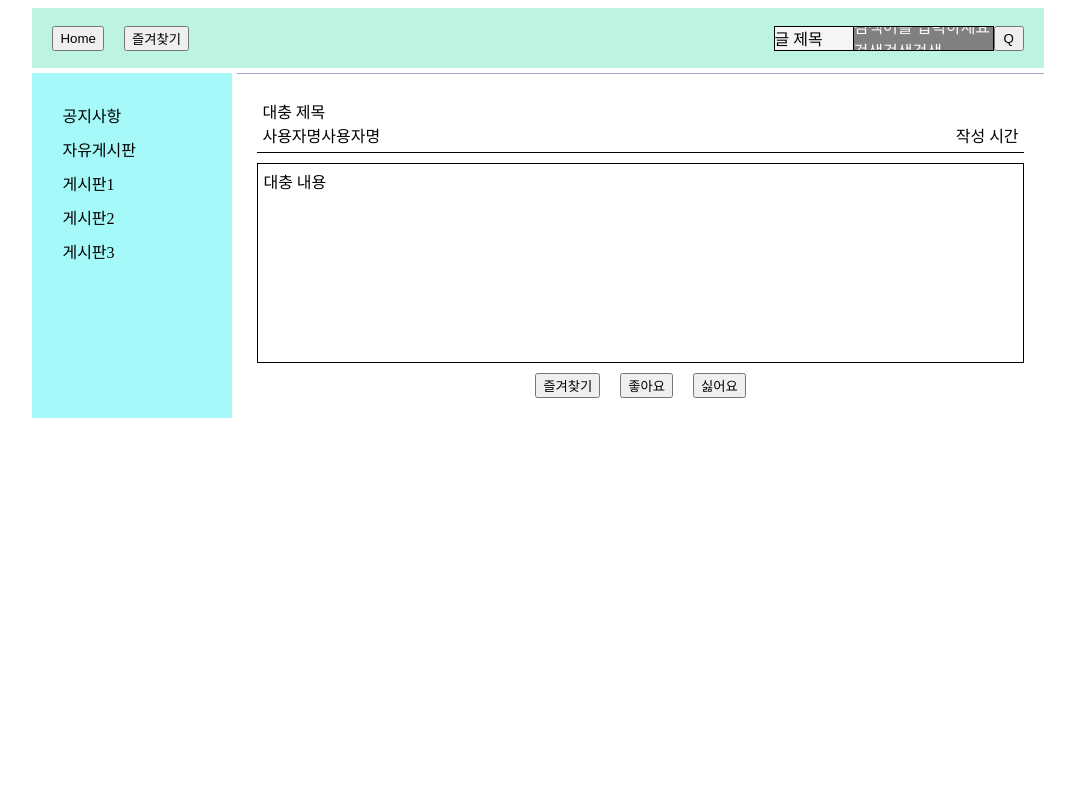
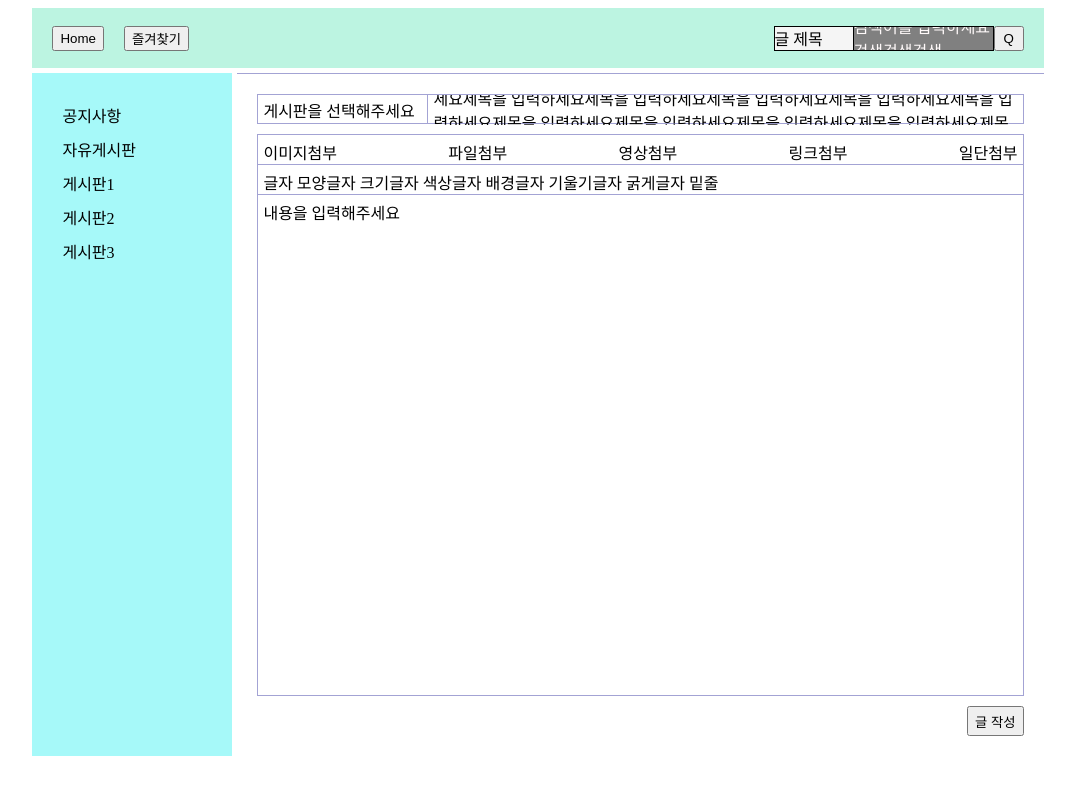
Before and after one commit to dpclfk/board, a plain HTML site: page board.html in a window 1280 px wide. Shown: the whole page, without its empty margins (102-1177 px from the left). Drawn offline with Linux system fonts and the light colour scheme.

Commit message:
현재페이지 만드는중

```diff
--- a/board.html
+++ b/board.html
@@ -322,7 +322,7 @@
               <button id="new-post-write">글 쓰기</button>
             </div>
           </div>
-          <div id="new-post" class="none">
+          <div id="new-post" class="">
             <div id="new-post-contents">
               <div id="new-post-head">
                 <div id="new-post-board">게시판을 선택해주세요</div>
@@ -363,7 +363,7 @@
               <button>글 작성</button>
             </div>
           </div>
-          <div id="now-post" class="">
+          <div id="now-post" class="none">
             <div id="now-post-header">
               <div>대충 제목</div>
               <div id="now-post-user-at">
```
